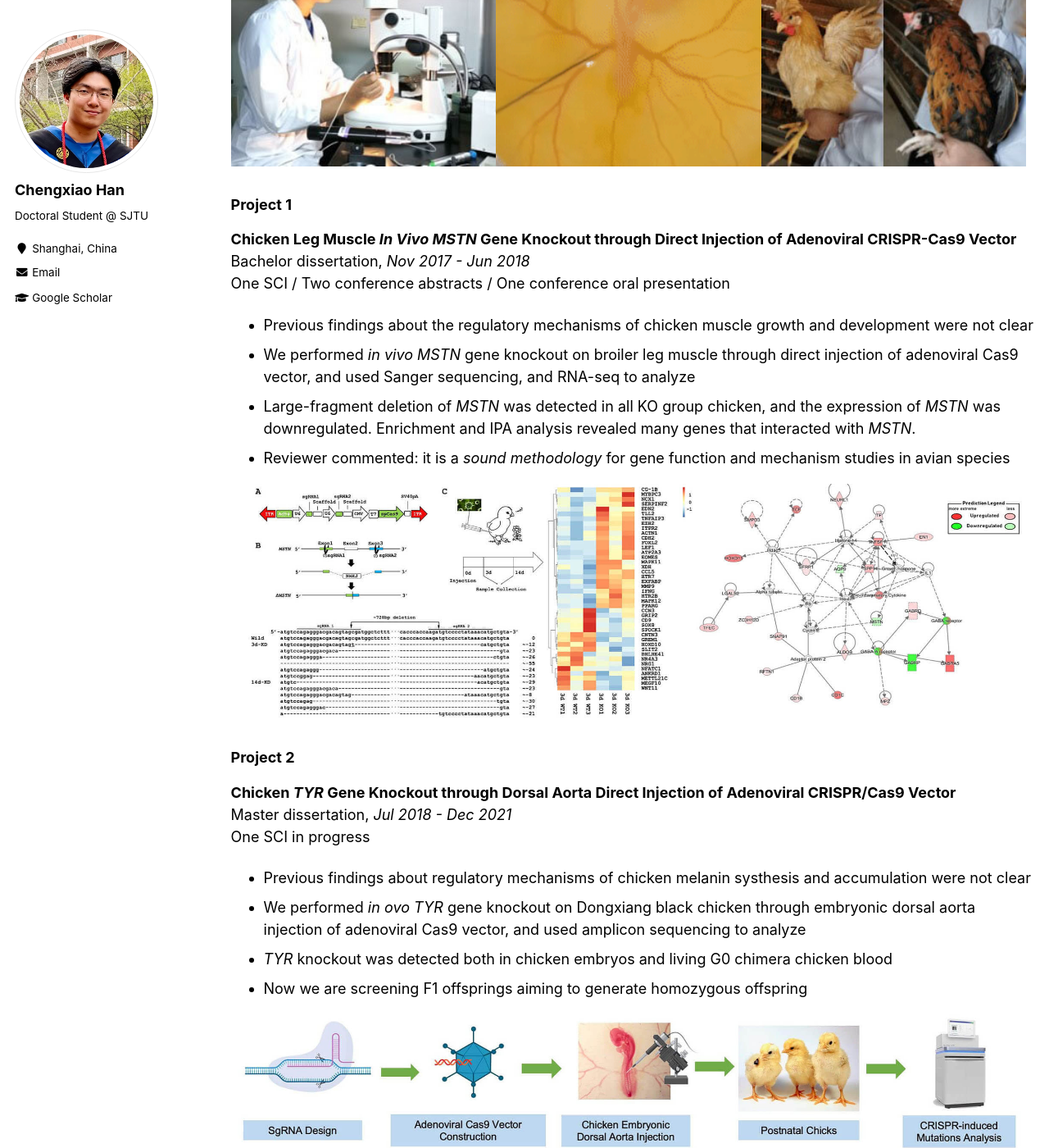
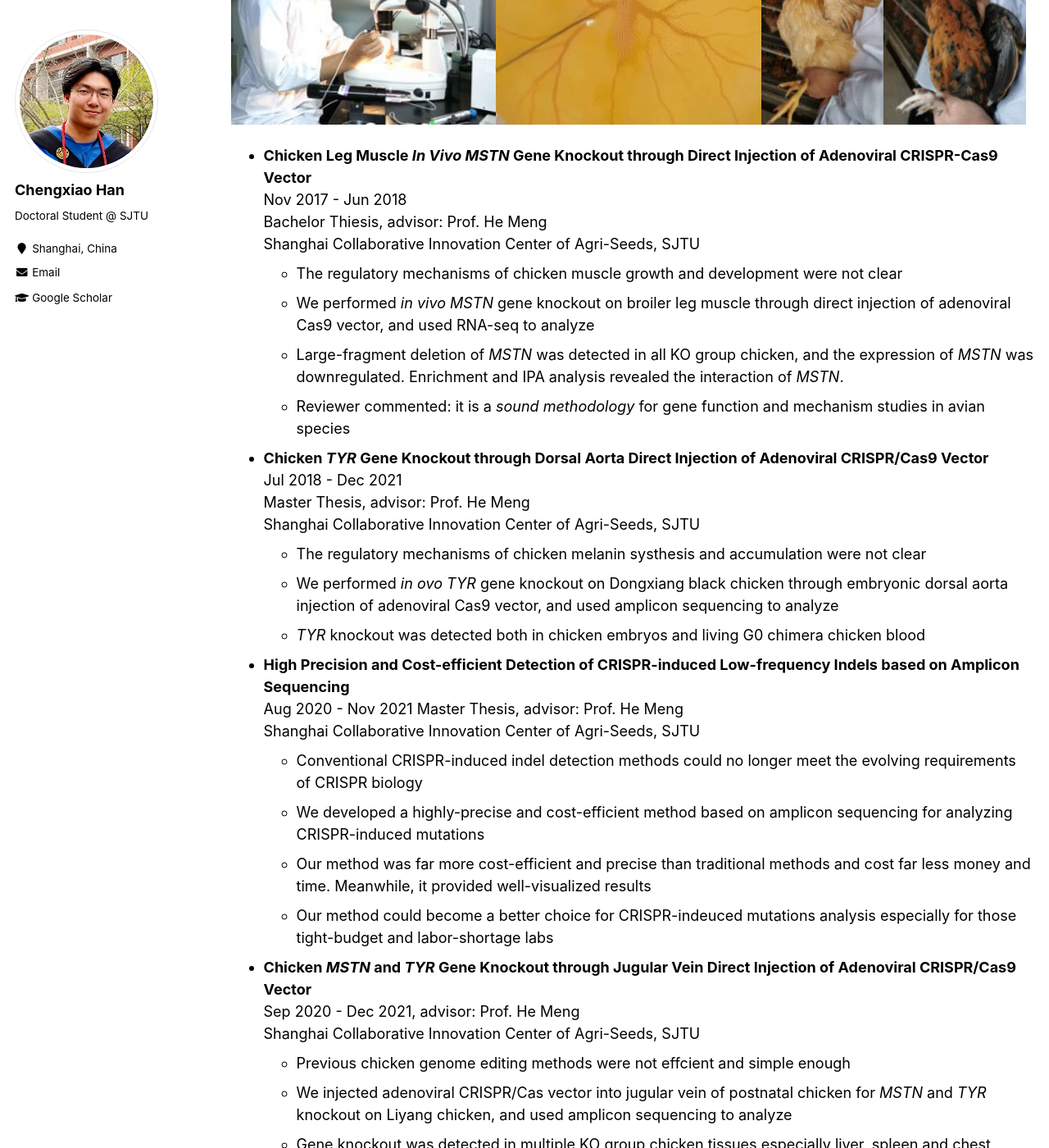
Before and after one commit to rexhancx/rexhan.github.io, a Jekyll site: the page built from _pages/research.md, in a window 1280 px wide and 1400 px high, scrolled down 797 px. Shown: the whole window at 82% size. Built offline with Jekyll 4.4.1, drawn with Linux system fonts in a browser that asks for light colours; some of the changed text lies outside the part shown.

Commit message:
research

```diff
--- a/_pages/research.md
+++ b/_pages/research.md
@@ -20,112 +19,76 @@ The lack of efficient methods to generate gene-modified chicken delayed chicken
 
 <img src="/images/rexres.jpg" style="width:33%"><img src="/images/chickenemb.gif" style="width:33%" title="(c)Anna Franz, 2011"><img src="/images/chickens.jpg" style="width:33%">
 
-### __Project 1__
-__Chicken Leg Muscle *In Vivo* *MSTN* Gene Knockout  through Direct Injection of Adenoviral CRISPR-Cas9 Vector__
-Bachelor dissertation, *Nov 2017 - Jun 2018*
-One SCI / Two conference abstracts / One conference oral presentation
-* Previous findings about the regulatory mechanisms of chicken muscle growth and development were not clear
-* We performed *in vivo MSTN* gene knockout on broiler leg muscle through direct injection of adenoviral Cas9 vector, and used Sanger sequencing, and RNA-seq to analyze
-* Large-fragment deletion of *MSTN* was detected in all KO group chicken, and the expression of *MSTN* was downregulated. Enrichment and IPA analysis revealed many genes that interacted with *MSTN*.
-* Reviewer commented: it is a *sound methodology* for gene function and mechanism studies in avian species
-
-<img src="/images/ijms.jpg">
-
-### __Project 2__
-__Chicken *TYR* Gene Knockout through Dorsal Aorta Direct Injection of Adenoviral CRISPR/Cas9 Vector__
-Master dissertation, *Jul 2018 - Dec 2021*
-One SCI in progress
-* Previous findings about regulatory mechanisms of chicken melanin systhesis and accumulation were not clear
-* We performed *in ovo TYR* gene knockout on Dongxiang black chicken through embryonic dorsal aorta injection of adenoviral Cas9 vector, and used amplicon sequencing to analyze
-* *TYR* knockout was detected both in chicken embryos and living G0 chimera chicken blood
-* Now we are screening F1 offsprings aiming to generate homozygous offspring
-
-<img src="/images/tyrko.jpg">
-
-### __Project 3__
-__Efficient and Accurate Method Based on Amplicon Sequencing for Analyzing CRISPR-induced Mutations__
-*Aug 2020 - Nov 2021*
-One SCI submitted / One conference oral presentation / One conference e-poster / One Chinese patent
-* For CRISPR-induced mutations analysis, traditional methods could no longer meet the evolving requirements while NGS methods cost much
-* We developed an efficient and accurate method based on amplicon sequencing to analyzing CRISPR-induced mutations
-* Our method was far more efficient and accurate than traditional methods and cost far less money and time. Meanwhile, it provided well-visualized results
-* Our method could become a better choice for CRISPR-indeuced mutations analysis especially for those tight-budget and labor-shortage labs
-
-<img src="/images/ampseq.jpg">
+* __Chicken Leg Muscle *In Vivo* *MSTN* Gene Knockout  through Direct Injection of Adenoviral CRISPR-Cas9 Vector__
+Nov 2017 - Jun 2018
+Bachelor Thiesis, advisor: Prof. He Meng
+Shanghai Collaborative Innovation Center of Agri-Seeds, SJTU
+    - The regulatory mechanisms of chicken muscle growth and development were not clear
+    * We performed *in vivo MSTN* gene knockout on broiler leg muscle through direct injection of adenoviral Cas9 vector, and used RNA-seq to analyze
+    * Large-fragment deletion of *MSTN* was detected in all KO group chicken, and the expression of *MSTN* was downregulated. Enrichment and IPA analysis revealed the interaction of *MSTN*.
+    * Reviewer commented: it is a *sound methodology* for gene function and mechanism studies in avian species
 
 
-### __Project 4__
-__Chicken *MSTN* and *TYR* Gene Knockout through Jugular Vein Direct Injection of Adenoviral CRISPR/Cas9 Vector__
-*Sep 2020 - Dec 2021*
-One SCI in progress
-* Previous chicken genome editing methods were not effcient and simple enough
-* We injected adenoviral CRISPR/Cas vector into jugular vein of postnatal chicken for *MSTN* and *TYR* knockout on Liyang chicken, and used amplicon sequencing to analyze
-* Gene knockout was detected in multiple KO group chicken tissues especially liver, spleen and chest muscle
-* Our research provided a new method for chicken genome editing and showed several important features of it
+* __Chicken *TYR* Gene Knockout through Dorsal Aorta Direct Injection of Adenoviral CRISPR/Cas9 Vector__
+Jul 2018 - Dec 2021
+Master Thesis, advisor: Prof. He Meng
+Shanghai Collaborative Innovation Center of Agri-Seeds, SJTU
+    * The regulatory mechanisms of chicken melanin systhesis and accumulation were not clear
+    * We performed *in ovo TYR* gene knockout on Dongxiang black chicken through embryonic dorsal aorta injection of adenoviral Cas9 vector, and used amplicon sequencing to analyze
+    * *TYR* knockout was detected both in chicken embryos and living G0 chimera chicken blood
 
-### __Project 5__
-__Transcriptomic Analysis of *MSTN* Knockout in the Early Differentiation of Chicken Fetal Myoblasts__
-*Nov 2019 - Jul 2021*
-One SCI
+* __High Precision and Cost-efficient Detection of CRISPR-induced Low-frequency Indels based on Amplicon Sequencing__
+Aug 2020 - Nov 2021
+Master Thesis, advisor: Prof. He Meng
+Shanghai Collaborative Innovation Center of Agri-Seeds, SJTU
+    * Conventional CRISPR-induced indel detection methods could no longer meet the evolving requirements of CRISPR biology
+    * We developed a highly-precise and cost-efficient method based on amplicon sequencing for analyzing CRISPR-induced mutations
+    * Our method was far more cost-efficient and precise than traditional methods and cost far less money and time. Meanwhile, it provided well-visualized results
+    * Our method could become a better choice for CRISPR-indeuced mutations analysis especially for those tight-budget and labor-shortage labs
 
-* Previous findings about the regulatory mechanisms of chicken muscle growth and development were not clear
-* We performed *MSTN* gene knockout on chicken fetal myoblasts, and used RNA-seq to analyze
-* The IPA analysis revealed a novel *MSTN* signaling pathway which is inconsistant with mammals and consistent with *MSTN* knockout chicken leg muscles. We speculated that this pathway may be a unique regulatory pathway for *MSTN* in birds
-* Our research provided valuable evidence for understanding avian *MSTN* regulation mechanism
 
-<img src="/images/cefmstn.jpg">
+* __Chicken *MSTN* and *TYR* Gene Knockout through Jugular Vein Direct Injection of Adenoviral CRISPR/Cas9 Vector__
+Sep 2020 - Dec 2021, advisor: Prof. He Meng
+Shanghai Collaborative Innovation Center of Agri-Seeds, SJTU
+    * Previous chicken genome editing methods were not effcient and simple enough
+    * We injected adenoviral CRISPR/Cas vector into jugular vein of postnatal chicken for *MSTN* and *TYR* knockout on Liyang chicken, and used amplicon sequencing to analyze
+    * Gene knockout was detected in multiple KO group chicken tissues especially liver, spleen and chest muscle
+    * Our research provided a new method for chicken genome editing and showed several important features of it
 
-### __Intern__
-__Liver Cancer Modeling in Mice using CRISPR/Cas System__
-Advisor: A.P. Shun Li, *Jun 2017 – Aug 2017*
-Experimental Animals Department, Shanghai Public Health Clinical Center, Fudan University, Shanghai, China
-One SCI review / One Chinese core
-* Constructed Cas9-mMad2 and Cpf1-mP53 vectors based on pX330 for generating gene knockout mice
-* Collected mice blood and detected potential liver cancer in gene-modified mice
-* Moreover, determined Zika virus (ZIKV) TCID50 on 3T3 cells and extracted RNA from ZIKV for genotyping
+* __Liver Cancer Modeling in Mice using CRISPR/Cas System__
+Jun 2017 – Aug 2017
+Intern, advisor: Dr. Shun Li
+Shanghai Public Health Clinical Center, FDU
 
-### __Project 6__
-__The Mechanism of Vitamin C Protecting Mice Sperm against Cadmium Toxicity__
-IPP project, advisor: Prof. Xinhong Li, *May 2016 – Jun 2017*
+
+* __The Mechanism of Vitamin C Protecting Mice Sperm against Cadmium Toxicity__
+May 2016 – Jun 2017
+IPP project, advisor: Prof. Xinhong Li
 Shanghai Key Laboratory of Veterinary Biotechnology, SJTU
-One SCI
-* Isolated live mice sperm from its epididymis, cultured sperm with Cd and different kinds of antioxidants
-* Determined the activity of dihydrolipoamide dehydrogenase by Western blotting and IHC
-* Our research revealed that vitamin C exerts protective effects against cadmium toxicity in mice sperm by inducing the dephosphorylation of dihydrolipoamide dehydrogenasethe
-
-### __Project 7__
-__Construction of Tn5-inserted Mutations in *Tal* Genes of *Xag*__
-PRP project, advisor: Prof. Gongyou Chen, *Mar 2015 – Mar 2016*
+* __Construction of Tn5-inserted Mutations in *Tal* Genes of *Xag*__
+Mar 2015 – Mar 2016
+PRP project, advisor: Prof. Gongyou Chen
 State Key  Laboratory  of Microbial  Metabolism, SJTU
-One Chinese core
-* Isolated *Xanthomonas axonopodis* pv. *glycines* (*Xag*) from diseased soybean
-* Delivered Tn5 into *Xag* by electro-transformation, confirmed Tn5 insertion in *tal* genes by Southern blotting
-* Our research constructed *tal* genes mutated *Xag* in order to understanding the genes interation between *Xag* and its host
 
 ### __RESEARCH ACTIVITIES__
 ---
-* 2021 21st National Conference on Animal Genetics & Breeding, Beijing, China (Oral)
-* 2021 20th National Poultry Science Conference, Harbin, China. (Oral, Excellent)
-* 2021 16th Shanghai Society of Cell Biology Youth Forum, Shanghai China (Poster)
-* 2021 World Poultry Science Association Congress 2020, Paris, France (Online, e-poster)
-* 2019 20th National Conference on Animal Genetics & Breeding, Guangzhou, China (Two posters)
+* 2022 World Poultry Science Association Congress 2022, Paris, France
+* 2021 21st National Conference on Animal Genetics & Breeding, Beijing, China
+* 2021 20th National Poultry Science Conference, Harbin, China.
+* 2021 Shanghai Society of Cell Biology Conference, Shanghai China
+* 2021 World Poultry Science Association Congress 2020, Paris, France
+* 2019 20th National Conference on Animal Genetics & Breeding, Guangzhou, China
 * 2019 19th National Poultry Science Conference, Jinan, China
 * 2019 14th Shanghai Society of Cell Biology Youth Forum, Shanghai China
 * 2018 National Gene Editing Conference, Beijing, China
 
 
-## __Skills__
+## __Wet-Labs__
 ---
-### __Wet Lab__
 * __DNA:__ Genetic manipulation (KO, KI) using CRISPR/Cas system, deep sequencing, Surveyor assay, Southern blotting, isolation, purification, amplification (PCR, RPA, LAMP), cloning, digestion, ligation
 * __RNA:__ RT-PCR, RNAseq, FISH, extraction
 * __Protein:__ Western blotting (2D), PAGE-gel, prokaryotic expression, AKTA protein purification, high-pressure cell crack, Ni-NTA protein purification
 * __Cell:__ cells culture (stem, primary), transfection (lipo, virus), FACS, IHC, cell viability assay, virus plaque assay, cryopreservation, competent cell preparation, electro-transformation
 * __Tissue:__ Chicken embryonic microinjection, mice sperm isolation, frozen section, HE staining
 * __Animal:__  *in vivo* fluorescence imaging
-
-### Dry Lab
-* __Biotools:__ Indels analysis, RNAseq analysis; SPSS, ImageJ, SnapGene, Mega11, Prism 8, Primer 3 Plus, Blastn, ...
-* __Programming:__ Python, HTML5/CSS, R, C++; Ubuntu, VS Code, LaTeX, WordPress, GitHub
-* __Computer:__ Literature research, MS Office, Adobe Photoshop, Adobe Premiere, FCPX, SOLIDWORKS, ...
-* __Language:__ Chinese (native), English (fluent)
+* __Bio-tools:__ Indels analysis, RNAseq analysis; SPSS, ImageJ, SnapGene, Mega11, Prism 8, Primer 3 Plus, Blastn, ...
```
Also changed, not shown: other parts of _pages/research.md (+0 -1 lines), _pages/publications.md (+3 -3 lines).
